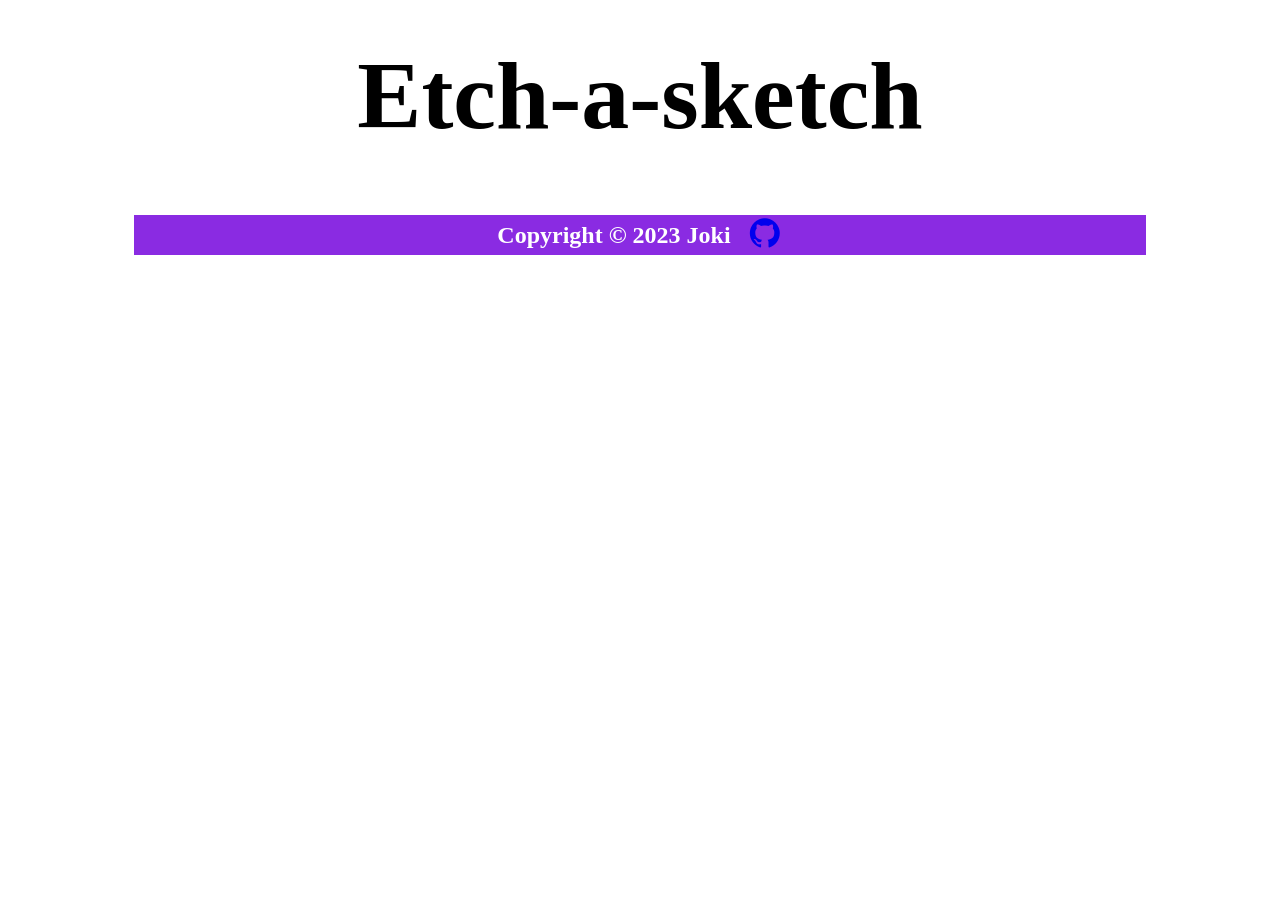
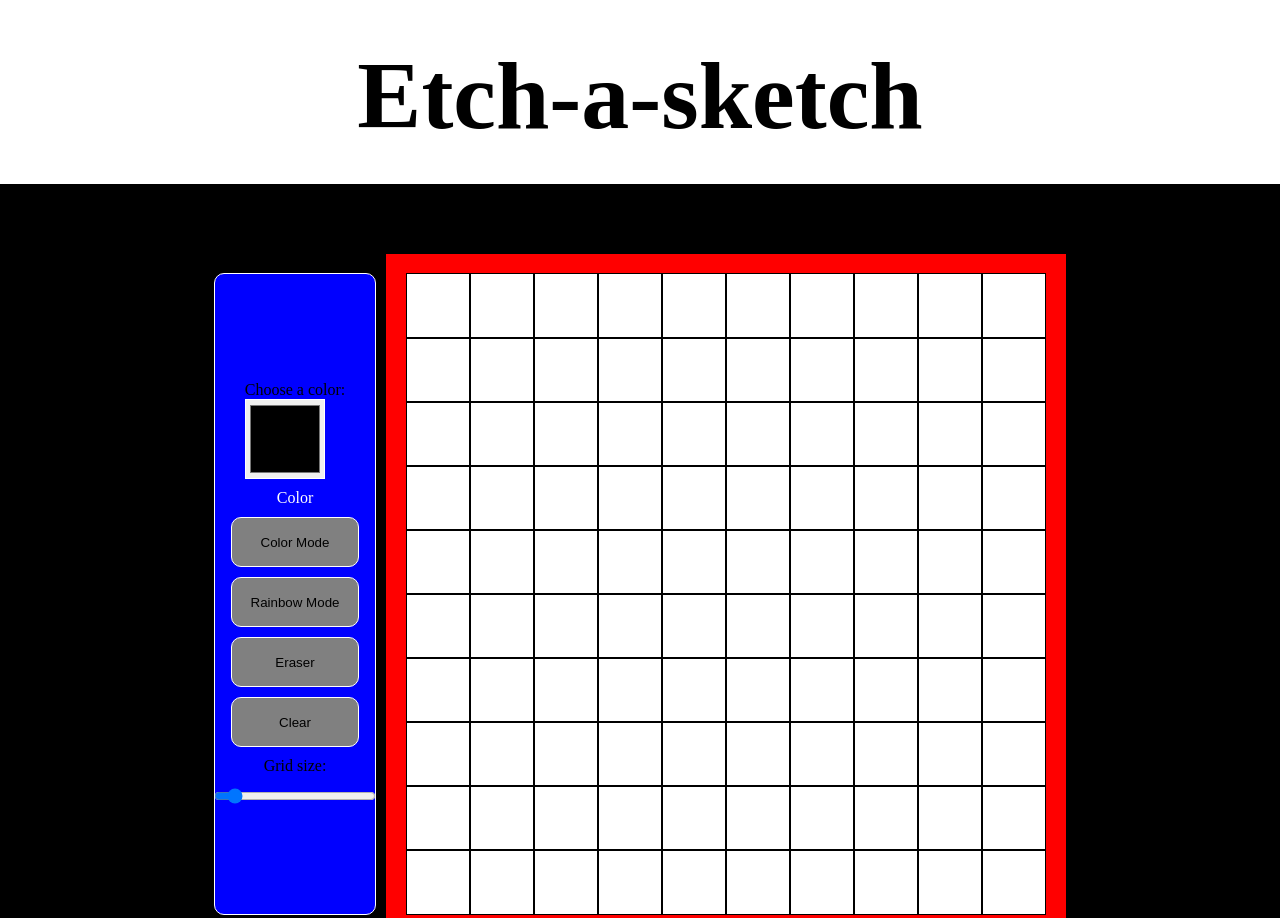
Before and after one commit to Joki004/Etch-a-Sketch, a plain HTML site: page index.html in a window 1280 px wide. Shown: the top 918 px of the page. Before the commit the page ends 800 px from the top, so only its background shows below. Drawn offline with nearby package versions, Linux system fonts and the light colour scheme.

Commit message:
adding methods

```diff
--- a/index.html
+++ b/index.html
@@ -14,24 +14,33 @@
   <body>
     <div class="title">Etch-a-sketch</div>
 
-    <div class="pad">
-      <div class="controlPanel">
-        <div class="colorMode"></div>
-        <div class="rainbowMode"></div>
-        <div class="eraser"></div>
-        <div class="clearButton"></div>
-        <div class="size"></div>
+    <div class="box">
+      <div class="pad">
+        <div>
+          <label for="colorPicker">Choose a color:</label>
+          <input type="color" id="colorPicker" />
+        </div>
+        <div class="mode">Color</div>
+        <button class="button colorMode" data-text="Color Mode">1</button>
+        <button class="button rainbowMode" data-text="Rainbow Mode">2</button>
+        <button class="button eraser" data-text="Eraser">3</button>
+        <button class="button clearButton" data-text="Clear">4</button>
+        <label for="size">Grid size:</label>
+        <input type="range" min="0" max="200" value="16" class="size" />
       </div>
       <div class="grid"></div>
     </div>
 
     <div class="footer">
       <div>Copyright © 2023 Joki</div>
-      <a href="https://github.com/Joki004" target="_blank" class="gitLogo"
+      <a
+        href="https://github.com/Joki004"
+        rel="noopener noreferrer"
+        target="_blank"
+        class="gitLogo"
         ><i class="bx bxl-github bx-spin-hover bx-md"></i
       ></a>
     </div>
-
     <script src="./js/script.js"></script>
   </body>
 </html>
--- a/js/script.js
+++ b/js/script.js
@@ -0,0 +1,244 @@
+let pencilMode = "color";
+let selectedColor = "black";
+let gridSize = 10;
+let isMouseDown = false;
+const widthValue = 80;
+
+function applyStyles(element, styles) {
+  Object.assign(element.style, styles);
+}
+
+function clearGrid() {
+  document.querySelectorAll(".square").forEach((square) => {
+    square.style.backgroundColor = "white";
+  });
+}
+
+function getRandomColor() {
+  const letters = "0123456789ABCDEF";
+  let color = "#";
+  do {
+    for (let i = 0; i < 6; i++) {
+      color += letters[Math.floor(Math.random() * 16)];
+    }
+    console.log(color);
+  } while (color === "#FFFFFF");
+  return color;
+}
+
+function handleSquareClick(event) {
+  if (pencilMode === "eraser") {
+  }
+}
+
+function handleButtonClick(event) {
+  const button = event.currentTarget;
+  const mode = document.querySelector(".mode");
+
+  if (button.classList.contains("colorMode")) {
+    pencilMode = "color";
+    mode.textContent = "Color Mode";
+  } else if (button.classList.contains("rainbowMode")) {
+    mode.textContent = "Rainbow Mode";
+    pencilMode = "rainbow";
+  } else if (button.classList.contains("eraser")) {
+    pencilMode = "eraser";
+    mode.textContent = "Eraser Mode";
+  } else if (button.classList.contains("clearButton")) {
+    console.log("Clearing grid");
+    clearGrid();
+  }
+}
+
+function handleSquareHover(event) {
+  if (!isMouseDown) return;
+  handleDrawing(event.currentTarget);
+}
+
+document.addEventListener("mousedown", function (e) {
+  if (e.target.classList.contains("square")) {
+    isMouseDown = true;
+    handleDrawing(e.target);
+  }
+});
+
+document.addEventListener("mouseup", function () {
+  isMouseDown = false;
+});
+
+function handleDrawing(square) {
+  if (pencilMode === "color") {
+    square.style.backgroundColor = selectedColor;
+  } else if (pencilMode === "rainbow") {
+    square.style.backgroundColor = getRandomColor();
+  } else if (pencilMode === "eraser") {
+    square.style.backgroundColor = "white";
+  }
+}
+
+function makeBox() {
+  const box = document.querySelector(".box");
+  const mode = document.querySelector(".mode");
+  if (box) {
+    box.style.width = "100%";
+    box.style.height = "100vh";
+    box.style.backgroundColor = "black";
+    box.style.display = "flex";
+    box.style.justifyContent = "center";
+    box.style.alignItems = "center";
+    box.style.border = "1px solid white";
+    box.style.gap = "10px";
+    box.style.padding = "10px";
+    mode.style.color = "white";
+  } else {
+    console.log("No element with class box found");
+  }
+}
+
+function makePad() {
+  const pad = document.querySelector(".pad");
+  const sizeSelector = document.querySelector(".size");
+  if (pad) {
+    pad.style.width = "20vh";
+    pad.style.height = `${widthValue}vh`;
+    pad.style.backgroundColor = "blue";
+    pad.style.display = "flex";
+    pad.style.justifyContent = "center";
+    pad.style.alignItems = "center";
+    pad.style.flexDirection = "column";
+    pad.style.gap = "10px";
+    pad.style.border = "1px solid white";
+    pad.style.borderRadius = "10px";
+    sizeSelector.style.width = "100%";
+
+    sizeSelector.style.border = "1px solid white";
+
+  } else {
+    console.log("No element with class pad found");
+  }
+}
+
+function makeGrid() {
+  const grid = document.querySelector(".grid");
+  if (grid) {
+    grid.style.width = `${widthValue}vh`;
+    grid.style.height = `${widthValue}vh`;
+    grid.style.backgroundColor = "white";
+    grid.style.display = "flex";
+    grid.style.flexWrap = "wrap";
+    grid.style.justifyContent = "center";
+    grid.style.alignItems = "center";
+    grid.style.border = "20px solid red";
+    grid.innerHTML = ""; // Clear existing grid
+  } else {
+    console.log("No element with class grid found");
+  }
+}
+
+function createGridSquares(gridSize) {
+  const grid = document.querySelector(".grid");
+  grid.innerHTML = "";
+  const GRID_SIZE = gridSize;
+
+  for (let i = 0; i < GRID_SIZE; i++) {
+    const row = document.createElement("div");
+    applyStyles(row, {
+      display: "flex",
+      justifyContent: "center",
+      alignItems: "center",
+      width: "100%",
+      height: `${100 / GRID_SIZE}%`,
+    });
+    grid.appendChild(row);
+    for (let j = 0; j < GRID_SIZE; j++) {
+      const square = document.createElement("div");
+      applyStyles(square, {
+        width: `${widthValue / GRID_SIZE}vh`,
+        height: `${widthValue / GRID_SIZE}vh`,
+        border: "1px solid black",
+      });
+
+      square.classList.add("square");
+      square.addEventListener("mousedown", function (event) {
+        handleDrawing(event.target);
+      });
+      square.addEventListener("mouseover", handleSquareHover);
+      row.appendChild(square);
+    }
+  }
+}
+
+function makeColorPicker() {
+  const colorPicker = document.querySelector("#colorPicker");
+
+  if (colorPicker) {
+    colorPicker.style.width = "80px";
+    colorPicker.style.height = "80px";
+
+    colorPicker.style.display = "flex";
+    colorPicker.style.justifyContent = "center";
+    colorPicker.style.alignItems = "center";
+    colorPicker.style.border = "1px solid white";
+    console.log(colorPicker.value);
+    selectedColor = colorPicker.value;
+  }
+
+  colorPicker.addEventListener("change", function (event) {
+    const color = event.target.value;
+    selectedColor = color;
+    colorPicker.style.backgroundColor = color;
+    console.log(selectedColor);
+  });
+}
+
+function makeButtons() {
+  const buttons = document.querySelectorAll(".button");
+
+  buttons.forEach((button) => {
+    button.style.width = "80%";
+    button.style.height = "50px";
+    button.style.backgroundColor = "grey";
+    button.style.display = "flex";
+    button.style.justifyContent = "center";
+    button.style.alignItems = "center";
+    button.style.border = "1px solid white";
+    button.textContent = button.dataset.text; // Assuming you have data-text attribute for each button
+    button.style.cursor = "pointer";
+    button.style.borderRadius = "10px";
+  });
+}
+
+const buttons = document.querySelectorAll(".button");
+const squares = document.querySelectorAll(".square");
+
+function getGridSize() {
+  const input = document.querySelector(".size");
+  const size = parseInt(input.value, 10);
+  if (!isNaN(size) && size >= 1 && size <= 200) {
+    gridSize = size;
+    createGridSquares(gridSize);
+  } else {
+    alert("Please enter a number between 1 and 200.");
+  }
+}
+
+function setup() {
+  makeBox();
+  makePad();
+  makeGrid();
+
+  const input = document.querySelector(".size");
+  if (input) {
+    input.addEventListener("change", getGridSize); // Update grid size when input changes
+  }
+  console.log(gridSize);
+  createGridSquares(gridSize);
+  makeColorPicker();
+  makeButtons();
+
+  document.querySelectorAll(".button").forEach((button) => {
+    button.addEventListener("click", handleButtonClick);
+  });
+}
+
+setup();
```
Also changed, not shown: images/bx-pencil.svg (added).
